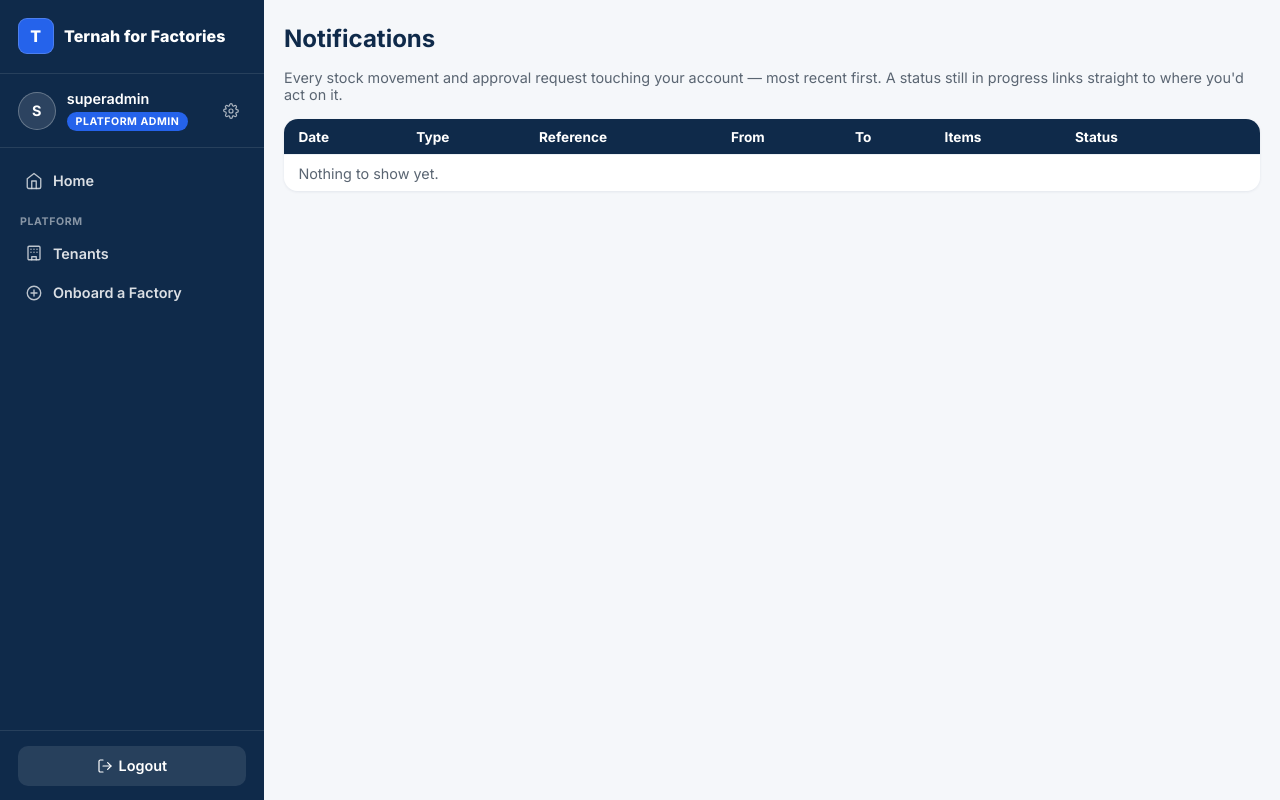
After one commit to jonathan-ndayisenga/ternah-for-factories, a Django app: page /accounts/notifications/ in a window 1280 px wide. The commit adds this page. Run offline with Django 5.2, Linux system fonts and the light colour scheme; a user stored in the database is signed in; data comes from the database, SQL or seed files in the repository; data that the repository does not hold is empty; some libraries are stand-ins or nearby versions.

Commit message:
Add a Notifications feed and propagate badges from tile to nav link
A manager had no way to know something needed their attention until
they happened to open the right page — a rep's stock return, an
incoming distribution, a pending approval, all invisible until found.

New Notifications nav item (right below Home, every role) opens a
feed of every stock-moving event and approval request touching that
account, scoped to their own branch or personal location — Owner sees
the whole business. Each row links straight to where it's actually
handled (Inventory, Approvals, Items Received, Order Stock...).

Badges now chain end to end: a manager's Branch tile on Home shows a
count of everything pending across Inventory + Approvals; opening it,
the specific nav link that has something waiting (Inventory or
Approvals) carries its own badge, so the tile tells you where to look
and the nav link confirms it once you're there. Verified live: a rep
returning stock moves the Branch tile 2 -> 3, and only the Inventory
badge (not Approvals) picks up the +1.

Co-Authored-By: Claude Sonnet 5 <noreply@anthropic.com>

```diff
--- a/accounts/context_processors.py
+++ b/accounts/context_processors.py
@@ -9,10 +9,15 @@ def active_view(request):
 
 
 def notifications(request):
-    """Badge counts shown in the nav / home tiles — cheap enough (one small
-    count query, only for roles that can actually act on it) to compute on
-    every page rather than push through session state that could go stale."""
-    empty = {"pending_stock_requests": 0, "pending_deliveries": 0}
+    """Badge counts shown in the nav / home tiles — cheap enough (small
+    count queries, only for roles that can actually act on it) to compute on
+    every page rather than push through session state that could go stale.
+    pending_notifications is the total behind the standalone Notifications
+    nav item (see accounts.views.notifications for the full feed it summarizes);
+    the others feed specific tiles/nav links so a badge always points at
+    exactly where the thing needing attention lives."""
+    empty = {"pending_stock_requests": 0, "pending_deliveries": 0, "pending_inventory": 0,
+             "pending_approvals": 0, "pending_branch": 0, "pending_notifications": 0}
     user = getattr(request, "user", None)
     if not (user and user.is_authenticated) or user.is_superuser:
         return empty
@@ -35,4 +40,51 @@ def notifications(request):
             from production.models import Distribution
             pending_deliveries = Distribution.objects.filter(receiver_location=location, status="SENT").count()
 
-    return {"pending_stock_requests": pending_stock_requests, "pending_deliveries": pending_deliveries}
+    # a manager's own branch: anything sitting in Inventory awaiting
+    # confirmation, and anything sitting in Approvals awaiting a decision —
+    # split so each badge can sit on the exact nav link it belongs to, and
+    # summed for the Branch tile on Home (see manager_tiles' own description:
+    # "Dashboard, inventory, stock movements, approvals")
+    pending_inventory = pending_approvals = 0
+    if user.role == "MANAGER":
+        from django.db.models import Q
+        from production.models import Distribution
+        from sales.models import OutletTransfer, PendingAction, StockReturn
+        branch = user.branch
+        pending_inventory = (
+            Distribution.objects.filter(business=user.business, status="SENT", receiver_location__branch=branch).count()
+            + OutletTransfer.objects.filter(business=user.business, status="SENT", to_location__branch=branch).count()
+            + StockReturn.objects.filter(business=user.business, status__in=["SENT", "DISPUTED"], to_location__branch=branch).count()
+        )
+        pending_approvals = PendingAction.objects.filter(
+            business=user.business, status="PENDING", requested_by__branch=branch).count()
+    pending_branch = pending_inventory + pending_approvals
+
+    # the total behind the Notifications nav badge — everything the full
+    # feed would show as still "in flight" for this account
+    if user.role == "OWNER":
+        from production.models import Distribution
+        from sales.models import OutletTransfer, PendingAction, StockRequest, StockReturn
+        pending_notifications = (
+            Distribution.objects.filter(business=user.business, status__in=["SENT", "DISPUTED"]).count()
+            + OutletTransfer.objects.filter(business=user.business, status__in=["SENT", "DISPUTED"]).count()
+            + StockReturn.objects.filter(business=user.business, status__in=["SENT", "DISPUTED"]).count()
+            + StockRequest.objects.filter(business=user.business, status__in=["SUBMITTED", "PARTIAL"]).count()
+            + PendingAction.objects.filter(business=user.business, status="PENDING").count()
+        )
+    elif user.role == "MANAGER":
+        pending_notifications = pending_branch + pending_stock_requests
+    elif acting_role == "SALES_REP":
+        pending_notifications = pending_deliveries
+    elif user.role == "CASHIER":
+        from sales.models import InventoryLocation, OutletTransfer
+        outlet = InventoryLocation.objects.filter(branch=user.branch, type="OUTLET").first()
+        pending_notifications = OutletTransfer.objects.filter(status="SENT", to_location=outlet).count() if outlet else 0
+    elif user.role == "PRODUCTION":
+        pending_notifications = pending_stock_requests
+    else:
+        pending_notifications = 0
+
+    return {"pending_stock_requests": pending_stock_requests, "pending_deliveries": pending_deliveries,
+            "pending_inventory": pending_inventory, "pending_approvals": pending_approvals,
+            "pending_branch": pending_branch, "pending_notifications": pending_notifications}
--- a/accounts/urls.py
+++ b/accounts/urls.py
@@ -7,6 +7,7 @@ urlpatterns = [
     path("logout/", auth_views.LogoutView.as_view(next_page="login"), name="logout"),
     path("switch/<str:view>/", views.switch_view, name="switch_view"),
     path("section/<str:key>/", views.select_section, name="select_section"),
+    path("notifications/", views.notifications, name="notifications"),
     path("users/", views.user_list, name="user_list"),
     path("users/new/", views.user_create, name="user_create"),
     path("users/<int:pk>/edit/", views.user_edit, name="user_edit"),
--- a/accounts/views.py
+++ b/accounts/views.py
@@ -1,5 +1,6 @@
 from django.contrib import messages
 from django.contrib.auth.decorators import login_required, user_passes_test
+from django.db.models import Q
 from django.shortcuts import get_object_or_404, redirect, render
 from django.urls import reverse
 
@@ -106,6 +107,131 @@ def select_section(request, key):
         request.session["active_view"] = "MANAGER"   # a section pick always means "my own view", not a switched one
         return redirect(MANAGER_SECTION_LANDING[key])
     return redirect("home")
+
+
+_NOTIF_STATUS_KIND = {
+    "SENT": "warning", "SUBMITTED": "warning", "PARTIAL": "warning", "PENDING": "warning",
+    "DISPUTED": "locked", "REJECTED": "locked",
+    "RECEIVED": "active", "FULFILLED": "active", "APPROVED": "active",
+}
+
+
+@login_required
+def notifications(request):
+    """A single feed of every stock-moving event (and the approval requests
+    that ride along with them) touching this user's own account — the thing
+    the badges on Home tiles and specific nav links (Inventory, Approvals,
+    Items Received...) are hinting at. Scoped by branch/personal location so
+    everyone sees only what's relevant to them; Owner sees the whole
+    business but gets no action links here — approving/confirming stays a
+    Manager job, this is Owner's window into it, not a second inbox."""
+    from production.models import Distribution, Product
+    from sales.models import OutletTransfer, PendingAction, StockRequest, StockReturn
+
+    user = request.user
+    biz = user.business
+    is_owner = user.role == "OWNER"
+    has_production_access = user.role in ("OWNER", "PRODUCTION") or (
+        user.role == "MANAGER" and user.modules.filter(code="PRODUCTION").exists())
+    events = []
+
+    def add(when, kind, reference, from_label, to_label, items, status, status_display, dest_label, dest_url):
+        events.append({
+            "date": when, "kind": kind, "reference": reference, "from_label": from_label, "to_label": to_label,
+            "items": items, "status": status, "status_display": status_display,
+            "status_kind": _NOTIF_STATUS_KIND.get(status, "warning"),
+            "dest_label": dest_label, "dest_url": dest_url,
+        })
+
+    def items_line(lines, product_attr="product"):
+        return ", ".join(f"{getattr(l, product_attr).name} ×{l.quantity}" for l in lines)
+
+    # ---- Distribution: Production -> a branch outlet or a rep ----
+    dist_qs = Distribution.objects.filter(business=biz).select_related(
+        "sender_branch", "receiver_location__branch", "receiver_location__rep")
+    if not is_owner:
+        if user.role == "PRODUCTION":
+            dist_qs = dist_qs.filter(sender_branch=user.branch)
+        elif user.role == "SALES_REP":
+            loc = getattr(user, "inventory", None)
+            dist_qs = dist_qs.filter(receiver_location=loc) if loc else dist_qs.none()
+        elif user.role == "MANAGER":
+            dist_qs = dist_qs.filter(receiver_location__branch=user.branch)
+        else:
+            dist_qs = dist_qs.none()
+    for d in dist_qs.prefetch_related("lines__product").order_by("-date", "-id")[:40]:
+        to = d.receiver_location.rep.username if d.receiver_location.rep_id else d.receiver_location.get_type_display()
+        dest = None
+        if user.role == "PRODUCTION" or (user.role == "MANAGER" and request.active_view == "PRODUCTION"):
+            dest = ("Distributions", reverse("production:distributions"))
+        elif user.role == "SALES_REP":
+            dest = ("Items Received", reverse("sales:received_items"))
+        elif user.role == "MANAGER":
+            dest = ("Inventory", reverse("manager:inventory"))
+        add(d.date, "Distribution", d.delivery_note_number, d.sender_branch.name if d.sender_branch else "—", to,
+            items_line(d.lines.all()), d.status, d.get_status_display(),
+            dest[0] if dest else None, dest[1] if dest else None)
+
+    # ---- Outlet Transfer: one outlet selling to another ----
+    ot_qs = OutletTransfer.objects.filter(business=biz).select_related(
+        "from_location__branch", "to_location__branch")
+    if not is_owner:
+        if user.role == "CASHIER":
+            loc = InventoryLocation.objects.filter(branch=user.branch, type="OUTLET").first()
+            ot_qs = ot_qs.filter(Q(from_location=loc) | Q(to_location=loc)) if loc else ot_qs.none()
+        elif user.role == "MANAGER":
+            ot_qs = ot_qs.filter(Q(from_location__branch=user.branch) | Q(to_location__branch=user.branch))
+        else:
+            ot_qs = ot_qs.none()
+    for t in ot_qs.prefetch_related("lines__product").order_by("-date", "-id")[:40]:
+        dest = ("Outlet Transfers", reverse("sales:outlet_transfers")) if user.role == "CASHIER" else (
+            ("Inventory", reverse("manager:inventory")) if user.role == "MANAGER" else (None, None))
+        add(t.date, "Outlet Transfer", t.reference_number, t.from_location.branch.name, t.to_location.branch.name,
+            items_line(t.lines.all()), t.status, t.get_status_display(), dest[0], dest[1])
+
+    # ---- Stock Return: a rep sending stock back to their branch's outlet ----
+    ret_qs = StockReturn.objects.filter(business=biz).select_related(
+        "from_location__branch", "from_location__rep", "to_location__branch")
+    if not is_owner:
+        if user.role == "SALES_REP":
+            loc = getattr(user, "inventory", None)
+            ret_qs = ret_qs.filter(from_location=loc) if loc else ret_qs.none()
+        elif user.role == "MANAGER":
+            ret_qs = ret_qs.filter(to_location__branch=user.branch)
+        else:
+            ret_qs = ret_qs.none()
+    for r in ret_qs.prefetch_related("lines__product").order_by("-date", "-id")[:40]:
+        dest = ("Return Stock", reverse("sales:stock_return_create")) if user.role == "SALES_REP" else (
+            ("Inventory", reverse("manager:inventory")) if user.role == "MANAGER" else (None, None))
+        add(r.date, "Stock Return", r.reference_number, r.from_location.rep.username if r.from_location.rep_id else r.from_location.branch.name,
+            r.to_location.branch.name, items_line(r.lines.all()), r.status, r.get_status_display(), dest[0], dest[1])
+
+    # ---- Stock Request: a rep asking Production for more stock ----
+    if is_owner or has_production_access or user.role == "SALES_REP":
+        sr_qs = StockRequest.objects.filter(business=biz).select_related("requester_location__branch", "requester_location__rep")
+        if user.role == "SALES_REP":
+            loc = getattr(user, "inventory", None)
+            sr_qs = sr_qs.filter(requester_location=loc) if loc else sr_qs.none()
+        for r in sr_qs.order_by("-created_at")[:40]:
+            names = {p.id: p.name for p in Product.objects.filter(pk__in=[l["product_id"] for l in r.lines])}
+            items = ", ".join(f"{names.get(l['product_id'], '?')} ×{l['quantity']}" for l in r.lines)
+            who = r.requester_location.rep.username if r.requester_location.rep_id else r.requester_location.branch.name
+            dest = ("Stock Requests", reverse("production:stock_requests")) if has_production_access and not is_owner else (
+                ("Order Stock", reverse("sales:stock_request_create")) if user.role == "SALES_REP" else (None, None))
+            add(r.created_at.date(), "Stock Request", "", who, "Production", items, r.status, r.get_status_display(),
+                dest[0], dest[1])
+
+    # ---- Approval: sale reversal, swap, refund... requested by staff at a branch ----
+    pa_qs = PendingAction.objects.filter(business=biz).select_related("requested_by")
+    if not is_owner:
+        pa_qs = pa_qs.filter(requested_by__branch=user.branch) if user.role == "MANAGER" else pa_qs.filter(requested_by=user)
+    for a in pa_qs.order_by("-created_at")[:40]:
+        dest = ("Approvals", reverse("manager:approvals")) if user.role == "MANAGER" else (None, None)
+        add(a.created_at.date(), "Approval", "", a.requested_by.username, "", a.get_action_type_display(),
+            a.status, a.get_status_display(), dest[0], dest[1])
+
+    events.sort(key=lambda e: e["date"], reverse=True)
+    return render(request, "notifications.html", {"events": events[:80]})
 
 
 # Who can create whom — SaaS ref: owner manages the business, a manager only
--- a/templates/base.html
+++ b/templates/base.html
@@ -334,6 +334,11 @@
             <svg width="18" height="18" viewBox="0 0 24 24" fill="none" stroke="currentColor" stroke-width="1.8" stroke-linecap="round" stroke-linejoin="round"><path d="M3 9l9-7 9 7v11a2 2 0 0 1-2 2H5a2 2 0 0 1-2-2z"/><path d="M9 22V12h6v10"/></svg>
             Home
           </a>
+          <a class="nav-link {% if request.resolver_match.url_name == 'notifications' %}active{% endif %}" href="{% url 'notifications' %}">
+            <svg width="18" height="18" viewBox="0 0 24 24" fill="none" stroke="currentColor" stroke-width="1.8" stroke-linecap="round" stroke-linejoin="round"><path d="M18 8A6 6 0 0 0 6 8c0 7-3 9-3 9h18s-3-2-3-9"/><path d="M13.73 21a2 2 0 0 1-3.46 0"/></svg>
+            Notifications
+            {% if pending_notifications %}<span class="nav-badge">{{ pending_notifications }}</span>{% endif %}
+          </a>
           {% if owner_section == "reports" %}
           <div class="nav-section-label">Reports</div>
           <a class="nav-link {% if request.resolver_match.namespace == 'reports' and request.resolver_match.url_name == 'owner_dashboard' %}active{% endif %}"
@@ -406,6 +411,11 @@
             <svg width="18" height="18" viewBox="0 0 24 24" fill="none" stroke="currentColor" stroke-width="1.8" stroke-linecap="round" stroke-linejoin="round"><path d="M3 9l9-7 9 7v11a2 2 0 0 1-2 2H5a2 2 0 0 1-2-2z"/><path d="M9 22V12h6v10"/></svg>
             Home
           </a>
+          <a class="nav-link {% if request.resolver_match.url_name == 'notifications' %}active{% endif %}" href="{% url 'notifications' %}">
+            <svg width="18" height="18" viewBox="0 0 24 24" fill="none" stroke="currentColor" stroke-width="1.8" stroke-linecap="round" stroke-linejoin="round"><path d="M18 8A6 6 0 0 0 6 8c0 7-3 9-3 9h18s-3-2-3-9"/><path d="M13.73 21a2 2 0 0 1-3.46 0"/></svg>
+            Notifications
+            {% if pending_notifications %}<span class="nav-badge">{{ pending_notifications }}</span>{% endif %}
+          </a>
           <div class="nav-section-label">Cashier <span style="opacity:.6;font-weight:600;text-transform:none;letter-spacing:0">(as Manager)</span></div>
           <a class="nav-link {% if request.resolver_match.namespace == 'sales' and request.resolver_match.url_name == 'pos' %}active{% endif %}"
              href="{% url 'sales:pos' %}">
@@ -426,6 +436,11 @@
           <a class="nav-link" href="/accounts/switch/MANAGER/">
             <svg width="18" height="18" viewBox="0 0 24 24" fill="none" stroke="currentColor" stroke-width="1.8" stroke-linecap="round" stroke-linejoin="round"><path d="M3 9l9-7 9 7v11a2 2 0 0 1-2 2H5a2 2 0 0 1-2-2z"/><path d="M9 22V12h6v10"/></svg>
             Home
+          </a>
+          <a class="nav-link {% if request.resolver_match.url_name == 'notifications' %}active{% endif %}" href="{% url 'notifications' %}">
+            <svg width="18" height="18" viewBox="0 0 24 24" fill="none" stroke="currentColor" stroke-width="1.8" stroke-linecap="round" stroke-linejoin="round"><path d="M18 8A6 6 0 0 0 6 8c0 7-3 9-3 9h18s-3-2-3-9"/><path d="M13.73 21a2 2 0 0 1-3.46 0"/></svg>
+            Notifications
+            {% if pending_notifications %}<span class="nav-badge">{{ pending_notifications }}</span>{% endif %}
           </a>
           <div class="nav-section-label">Sales Rep <span style="opacity:.6;font-weight:600;text-transform:none;letter-spacing:0">(as Manager)</span></div>
           <a class="nav-link {% if request.resolver_match.namespace == 'sales' and request.resolver_match.url_name == 'pos' %}active{% endif %}"
@@ -453,6 +468,11 @@
           <a class="nav-link" href="/accounts/switch/MANAGER/">
             <svg width="18" height="18" viewBox="0 0 24 24" fill="none" stroke="currentColor" stroke-width="1.8" stroke-linecap="round" stroke-linejoin="round"><path d="M3 9l9-7 9 7v11a2 2 0 0 1-2 2H5a2 2 0 0 1-2-2z"/><path d="M9 22V12h6v10"/></svg>
             Home
+          </a>
+          <a class="nav-link {% if request.resolver_match.url_name == 'notifications' %}active{% endif %}" href="{% url 'notifications' %}">
+            <svg width="18" height="18" viewBox="0 0 24 24" fill="none" stroke="currentColor" stroke-width="1.8" stroke-linecap="round" stroke-linejoin="round"><path d="M18 8A6 6 0 0 0 6 8c0 7-3 9-3 9h18s-3-2-3-9"/><path d="M13.73 21a2 2 0 0 1-3.46 0"/></svg>
+            Notifications
+            {% if pending_notifications %}<span class="nav-badge">{{ pending_notifications }}</span>{% endif %}
           </a>
           <div class="nav-section-label">Production <span style="opacity:.6;font-weight:600;text-transform:none;letter-spacing:0">(as Manager)</span></div>
           <a class="nav-link {% if request.resolver_match.namespace == 'production' and request.resolver_match.url_name == 'dashboard' %}active{% endif %}"
@@ -506,6 +526,11 @@
             <svg width="18" height="18" viewBox="0 0 24 24" fill="none" stroke="currentColor" stroke-width="1.8" stroke-linecap="round" stroke-linejoin="round"><path d="M3 9l9-7 9 7v11a2 2 0 0 1-2 2H5a2 2 0 0 1-2-2z"/><path d="M9 22V12h6v10"/></svg>
             Home
           </a>
+          <a class="nav-link {% if request.resolver_match.url_name == 'notifications' %}active{% endif %}" href="{% url 'notifications' %}">
+            <svg width="18" height="18" viewBox="0 0 24 24" fill="none" stroke="currentColor" stroke-width="1.8" stroke-linecap="round" stroke-linejoin="round"><path d="M18 8A6 6 0 0 0 6 8c0 7-3 9-3 9h18s-3-2-3-9"/><path d="M13.73 21a2 2 0 0 1-3.46 0"/></svg>
+            Notifications
+            {% if pending_notifications %}<span class="nav-badge">{{ pending_notifications }}</span>{% endif %}
+          </a>
           {% if manager_section == "branch" %}
           <div class="nav-section-label">Branch</div>
           <a class="nav-link {% if request.resolver_match.namespace == 'manager' and request.resolver_match.url_name == 'dashboard' %}active{% endif %}"
@@ -517,6 +542,7 @@
              href="{% url 'manager:inventory' %}">
             <svg width="18" height="18" viewBox="0 0 24 24" fill="none" stroke="currentColor" stroke-width="1.8" stroke-linecap="round" stroke-linejoin="round"><path d="M20.5 7.3 12 12l-8.5-4.7M12 22V12"/><path d="m20.5 16.7-8.5 4.7-8.5-4.7V7.3L12 2.6l8.5 4.7z"/></svg>
             Inventory
+            {% if pending_inventory %}<span class="nav-badge">{{ pending_inventory }}</span>{% endif %}
           </a>
           <a class="nav-link {% if request.resolver_match.namespace == 'manager' and request.resolver_match.url_name == 'stock_movements' %}active{% endif %}"
              href="{% url 'manager:stock_movements' %}">
@@ -532,6 +558,7 @@
              href="{% url 'manager:approvals' %}">
             <svg width="18" height="18" viewBox="0 0 24 24" fill="none" stroke="currentColor" stroke-width="1.8" stroke-linecap="round" stroke-linejoin="round"><path d="M9 11l3 3L22 4"/><path d="M21 12v7a2 2 0 0 1-2 2H5a2 2 0 0 1-2-2V5a2 2 0 0 1 2-2h11"/></svg>
             Approvals
+            {% if pending_approvals %}<span class="nav-badge">{{ pending_approvals }}</span>{% endif %}
           </a>
           {% elif manager_section == "manage" %}
           <div class="nav-section-label">Manage</div>
@@ -588,6 +615,11 @@
             <svg width="18" height="18" viewBox="0 0 24 24" fill="none" stroke="currentColor" stroke-width="1.8" stroke-linecap="round" stroke-linejoin="round"><path d="M3 9l9-7 9 7v11a2 2 0 0 1-2 2H5a2 2 0 0 1-2-2z"/><path d="M9 22V12h6v10"/></svg>
             Home
           </a>
+          <a class="nav-link {% if request.resolver_match.url_name == 'notifications' %}active{% endif %}" href="{% url 'notifications' %}">
+            <svg width="18" height="18" viewBox="0 0 24 24" fill="none" stroke="currentColor" stroke-width="1.8" stroke-linecap="round" stroke-linejoin="round"><path d="M18 8A6 6 0 0 0 6 8c0 7-3 9-3 9h18s-3-2-3-9"/><path d="M13.73 21a2 2 0 0 1-3.46 0"/></svg>
+            Notifications
+            {% if pending_notifications %}<span class="nav-badge">{{ pending_notifications }}</span>{% endif %}
+          </a>
           <div class="nav-section-label">{{ request.user.get_role_display }}</div>
           <a class="nav-link {% if request.resolver_match.namespace == 'sales' and request.resolver_match.url_name == 'pos' %}active{% endif %}"
              href="{% url 'sales:pos' %}">
@@ -628,6 +660,11 @@
           <a class="nav-link" href="{% url 'home' %}">
             <svg width="18" height="18" viewBox="0 0 24 24" fill="none" stroke="currentColor" stroke-width="1.8" stroke-linecap="round" stroke-linejoin="round"><path d="M3 9l9-7 9 7v11a2 2 0 0 1-2 2H5a2 2 0 0 1-2-2z"/><path d="M9 22V12h6v10"/></svg>
             Home
+          </a>
+          <a class="nav-link {% if request.resolver_match.url_name == 'notifications' %}active{% endif %}" href="{% url 'notifications' %}">
+            <svg width="18" height="18" viewBox="0 0 24 24" fill="none" stroke="currentColor" stroke-width="1.8" stroke-linecap="round" stroke-linejoin="round"><path d="M18 8A6 6 0 0 0 6 8c0 7-3 9-3 9h18s-3-2-3-9"/><path d="M13.73 21a2 2 0 0 1-3.46 0"/></svg>
+            Notifications
+            {% if pending_notifications %}<span class="nav-badge">{{ pending_notifications }}</span>{% endif %}
           </a>
           <div class="nav-section-label">Production</div>
           <a class="nav-link {% if request.resolver_match.namespace == 'production' and request.resolver_match.url_name == 'dashboard' %}active{% endif %}"
--- a/templates/home_tiles.html
+++ b/templates/home_tiles.html
@@ -26,6 +26,7 @@
   <a class="tile" href="{{ t.href }}">
     {% if t.key == "production" and pending_stock_requests %}<span class="tile-badge">{{ pending_stock_requests }}</span>{% endif %}
     {% if t.key == "sales_rep" and pending_deliveries %}<span class="tile-badge">{{ pending_deliveries }}</span>{% endif %}
+    {% if t.key == "branch" and pending_branch %}<span class="tile-badge">{{ pending_branch }}</span>{% endif %}
     <div class="tile-icon">
       <svg width="24" height="24" viewBox="0 0 24 24" fill="none" stroke="currentColor" stroke-width="1.8" stroke-linecap="round" stroke-linejoin="round">{{ t.icon|safe }}</svg>
     </div>
--- /dev/null
+++ b/templates/notifications.html
@@ -0,0 +1,30 @@
+{% extends "base.html" %}
+{% block title %}Notifications{% endblock %}
+{% block content %}
+<div class="page-head">
+  <h2>Notifications</h2>
+</div>
+<p style="color:var(--muted);font-size:.9rem;margin-bottom:1rem">Every stock movement and approval request touching your account — most recent first. A status still in progress links straight to where you'd act on it.</p>
+
+<div class="table-scroll">
+<table class="list">
+  <tr><th>Date</th><th>Type</th><th>Reference</th><th>From</th><th>To</th><th>Items</th><th>Status</th><th></th></tr>
+  {% for e in events %}
+  <tr>
+    <td>{{ e.date|date:"d M Y" }}</td>
+    <td>{{ e.kind }}</td>
+    <td>{{ e.reference|default:"—" }}</td>
+    <td>{{ e.from_label|default:"—" }}</td>
+    <td>{{ e.to_label|default:"—" }}</td>
+    <td>{{ e.items|default:"—" }}</td>
+    <td>
+      {% if e.status_kind == "active" %}<span class="pill active">{{ e.status_display }}</span>
+      {% elif e.status_kind == "locked" %}<span class="pill locked">{{ e.status_display }}</span>
+      {% else %}<span class="pill warning">{{ e.status_display }}</span>{% endif %}
+    </td>
+    <td>{% if e.dest_url %}<a class="btn ghost" style="padding:.35rem .7rem;min-height:auto" href="{{ e.dest_url }}">{{ e.dest_label }}</a>{% endif %}</td>
+  </tr>
+  {% empty %}<tr><td colspan="8" style="color:var(--muted)">Nothing to show yet.</td></tr>{% endfor %}
+</table>
+</div>
+{% endblock %}
```
